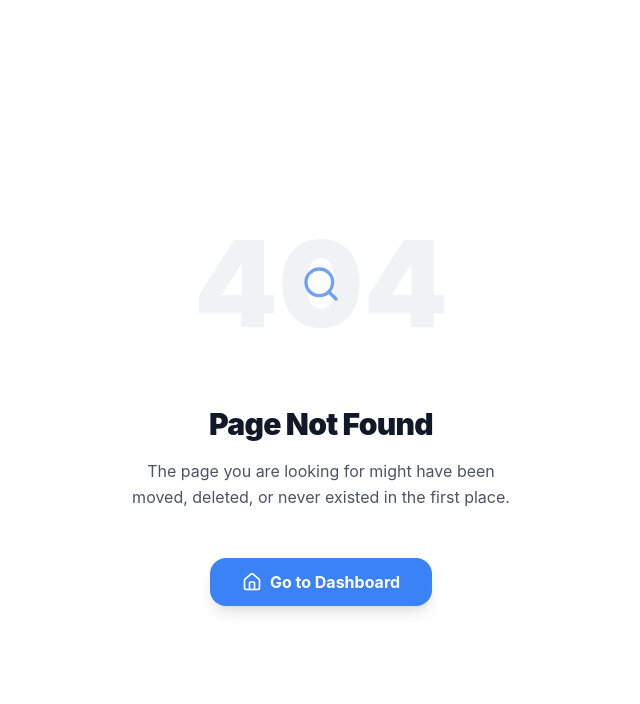
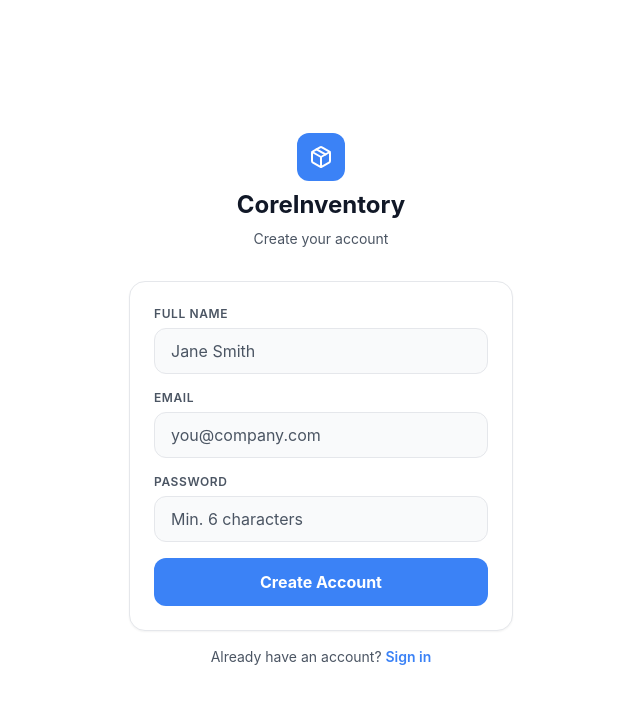
Before and after one commit to poojanparekh-26/Odoo-Indus-Hackathon-2026, a Next.js app: page /signup in a window 1280 px wide. Before the commit this address had no page. Shown: the top 704 px of the page, without its empty margins (319-959 px from the left). Built offline with nearby package versions, Linux system fonts and the light colour scheme.

Commit message:
fix: add use client directive to login and signup pages

```diff
--- /dev/null
+++ b/app/(auth)/login/page.tsx
@@ -0,0 +1,109 @@
+'use client';
+
+import React, { useState } from 'react';
+import { signIn } from 'next-auth/react';
+import { useRouter } from 'next/navigation';
+import Link from 'next/link';
+import { Loader2, Package } from 'lucide-react';
+
+export default function LoginPage() {
+  const router = useRouter();
+  const [email, setEmail] = useState('');
+  const [password, setPassword] = useState('');
+  const [error, setError] = useState('');
+  const [loading, setLoading] = useState(false);
+
+  const handleSubmit = async (e: React.FormEvent) => {
+    e.preventDefault();
+    setError('');
+    setLoading(true);
+
+    const result = await signIn('credentials', {
+      email,
+      password,
+      redirect: false,
+    });
+
+    setLoading(false);
+
+    if (result?.error) {
+      setError('Invalid email or password.');
+    } else {
+      router.push('/dashboard');
+    }
+  };
+
+  return (
+    <main className="flex min-h-screen items-center justify-center bg-[var(--bg-primary)] px-4">
+      <div className="w-full max-w-sm">
+        {/* Logo */}
+        <div className="flex flex-col items-center gap-2 mb-8">
+          <div className="h-12 w-12 rounded-xl bg-[var(--brand-primary)] flex items-center justify-center">
+            <Package className="h-6 w-6 text-white" />
+          </div>
+          <h1 className="text-2xl font-bold text-[var(--text-primary)]">CoreInventory</h1>
+          <p className="text-sm text-[var(--text-secondary)]">Sign in to your account</p>
+        </div>
+
+        {/* Card */}
+        <form
+          onSubmit={handleSubmit}
+          className="bg-[var(--bg-card)] border border-[var(--border)] rounded-2xl p-6 space-y-4 shadow-sm"
+        >
+          {error && (
+            <p className="text-sm text-red-500 bg-red-50 dark:bg-red-950/30 border border-red-200 dark:border-red-800 rounded-xl px-4 py-2">
+              {error}
+            </p>
+          )}
+
+          <div className="flex flex-col gap-1.5">
+            <label htmlFor="email" className="text-xs font-semibold text-[var(--text-secondary)] uppercase tracking-wider">
+              Email
+            </label>
+            <input
+              id="email"
+              type="email"
+              autoComplete="email"
+              required
+              value={email}
+              onChange={e => setEmail(e.target.value)}
+              placeholder="you@company.com"
+              className="w-full bg-[var(--bg-secondary)] border border-[var(--border)] rounded-xl px-4 py-2.5 text-[var(--text-primary)] placeholder-[var(--text-secondary)] focus:outline-none focus:ring-2 focus:ring-[var(--brand-primary)]"
+            />
+          </div>
+
+          <div className="flex flex-col gap-1.5">
+            <label htmlFor="password" className="text-xs font-semibold text-[var(--text-secondary)] uppercase tracking-wider">
+              Password
+            </label>
+            <input
+              id="password"
+              type="password"
+              autoComplete="current-password"
+              required
+              value={password}
+              onChange={e => setPassword(e.target.value)}
+              placeholder="••••••••"
+              className="w-full bg-[var(--bg-secondary)] border border-[var(--border)] rounded-xl px-4 py-2.5 text-[var(--text-primary)] placeholder-[var(--text-secondary)] focus:outline-none focus:ring-2 focus:ring-[var(--brand-primary)]"
+            />
+          </div>
+
+          <button
+            type="submit"
+            disabled={loading}
+            className="w-full bg-[var(--brand-primary)] text-white py-3 rounded-xl font-bold flex items-center justify-center gap-2 hover:opacity-90 disabled:opacity-50 disabled:cursor-not-allowed transition-opacity"
+          >
+            {loading ? <><Loader2 className="h-4 w-4 animate-spin" /> Signing in...</> : 'Sign In'}
+          </button>
+        </form>
+
+        <p className="mt-4 text-center text-sm text-[var(--text-secondary)]">
+          Don&apos;t have an account?{' '}
+          <Link href="/signup" className="text-[var(--brand-primary)] font-semibold hover:underline">
+            Sign up
+          </Link>
+        </p>
+      </div>
+    </main>
+  );
+}
--- /dev/null
+++ b/app/(auth)/signup/page.tsx
@@ -0,0 +1,132 @@
+'use client';
+
+import React, { useState } from 'react';
+import { useRouter } from 'next/navigation';
+import Link from 'next/link';
+import { Loader2, Package } from 'lucide-react';
+
+export default function SignupPage() {
+  const router = useRouter();
+  const [name, setName] = useState('');
+  const [email, setEmail] = useState('');
+  const [password, setPassword] = useState('');
+  const [error, setError] = useState('');
+  const [loading, setLoading] = useState(false);
+
+  const handleSubmit = async (e: React.FormEvent) => {
+    e.preventDefault();
+    setError('');
+    setLoading(true);
+
+    try {
+      const res = await fetch('/api/auth/signup', {
+        method: 'POST',
+        headers: { 'Content-Type': 'application/json' },
+        body: JSON.stringify({ name, email, password }),
+      });
+
+      const data = await res.json();
+
+      if (!res.ok) {
+        setError(data.error || 'Signup failed. Please try again.');
+      } else {
+        router.push('/login');
+      }
+    } catch {
+      setError('Network error. Please try again.');
+    } finally {
+      setLoading(false);
+    }
+  };
+
+  return (
+    <main className="flex min-h-screen items-center justify-center bg-[var(--bg-primary)] px-4">
+      <div className="w-full max-w-sm">
+        {/* Logo */}
+        <div className="flex flex-col items-center gap-2 mb-8">
+          <div className="h-12 w-12 rounded-xl bg-[var(--brand-primary)] flex items-center justify-center">
+            <Package className="h-6 w-6 text-white" />
+          </div>
+          <h1 className="text-2xl font-bold text-[var(--text-primary)]">CoreInventory</h1>
+          <p className="text-sm text-[var(--text-secondary)]">Create your account</p>
+        </div>
+
+        {/* Card */}
+        <form
+          onSubmit={handleSubmit}
+          className="bg-[var(--bg-card)] border border-[var(--border)] rounded-2xl p-6 space-y-4 shadow-sm"
+        >
+          {error && (
+            <p className="text-sm text-red-500 bg-red-50 dark:bg-red-950/30 border border-red-200 dark:border-red-800 rounded-xl px-4 py-2">
+              {error}
+            </p>
+          )}
+
+          <div className="flex flex-col gap-1.5">
+            <label htmlFor="name" className="text-xs font-semibold text-[var(--text-secondary)] uppercase tracking-wider">
+              Full Name
+            </label>
+            <input
+              id="name"
+              type="text"
+              autoComplete="name"
+              required
+              value={name}
+              onChange={e => setName(e.target.value)}
+              placeholder="Jane Smith"
+              className="w-full bg-[var(--bg-secondary)] border border-[var(--border)] rounded-xl px-4 py-2.5 text-[var(--text-primary)] placeholder-[var(--text-secondary)] focus:outline-none focus:ring-2 focus:ring-[var(--brand-primary)]"
+            />
+          </div>
+
+          <div className="flex flex-col gap-1.5">
+            <label htmlFor="email" className="text-xs font-semibold text-[var(--text-secondary)] uppercase tracking-wider">
+              Email
+            </label>
+            <input
+              id="email"
+              type="email"
+              autoComplete="email"
+              required
+              value={email}
+              onChange={e => setEmail(e.target.value)}
+              placeholder="you@company.com"
+              className="w-full bg-[var(--bg-secondary)] border border-[var(--border)] rounded-xl px-4 py-2.5 text-[var(--text-primary)] placeholder-[var(--text-secondary)] focus:outline-none focus:ring-2 focus:ring-[var(--brand-primary)]"
+            />
+          </div>
+
+          <div className="flex flex-col gap-1.5">
+            <label htmlFor="password" className="text-xs font-semibold text-[var(--text-secondary)] uppercase tracking-wider">
+              Password
+            </label>
+            <input
+              id="password"
+              type="password"
+              autoComplete="new-password"
+              required
+              minLength={6}
+              value={password}
+              onChange={e => setPassword(e.target.value)}
+              placeholder="Min. 6 characters"
+              className="w-full bg-[var(--bg-secondary)] border border-[var(--border)] rounded-xl px-4 py-2.5 text-[var(--text-primary)] placeholder-[var(--text-secondary)] focus:outline-none focus:ring-2 focus:ring-[var(--brand-primary)]"
+            />
+          </div>
+
+          <button
+            type="submit"
+            disabled={loading}
+            className="w-full bg-[var(--brand-primary)] text-white py-3 rounded-xl font-bold flex items-center justify-center gap-2 hover:opacity-90 disabled:opacity-50 disabled:cursor-not-allowed transition-opacity"
+          >
+            {loading ? <><Loader2 className="h-4 w-4 animate-spin" /> Creating account...</> : 'Create Account'}
+          </button>
+        </form>
+
+        <p className="mt-4 text-center text-sm text-[var(--text-secondary)]">
+          Already have an account?{' '}
+          <Link href="/login" className="text-[var(--brand-primary)] font-semibold hover:underline">
+            Sign in
+          </Link>
+        </p>
+      </div>
+    </main>
+  );
+}
```
